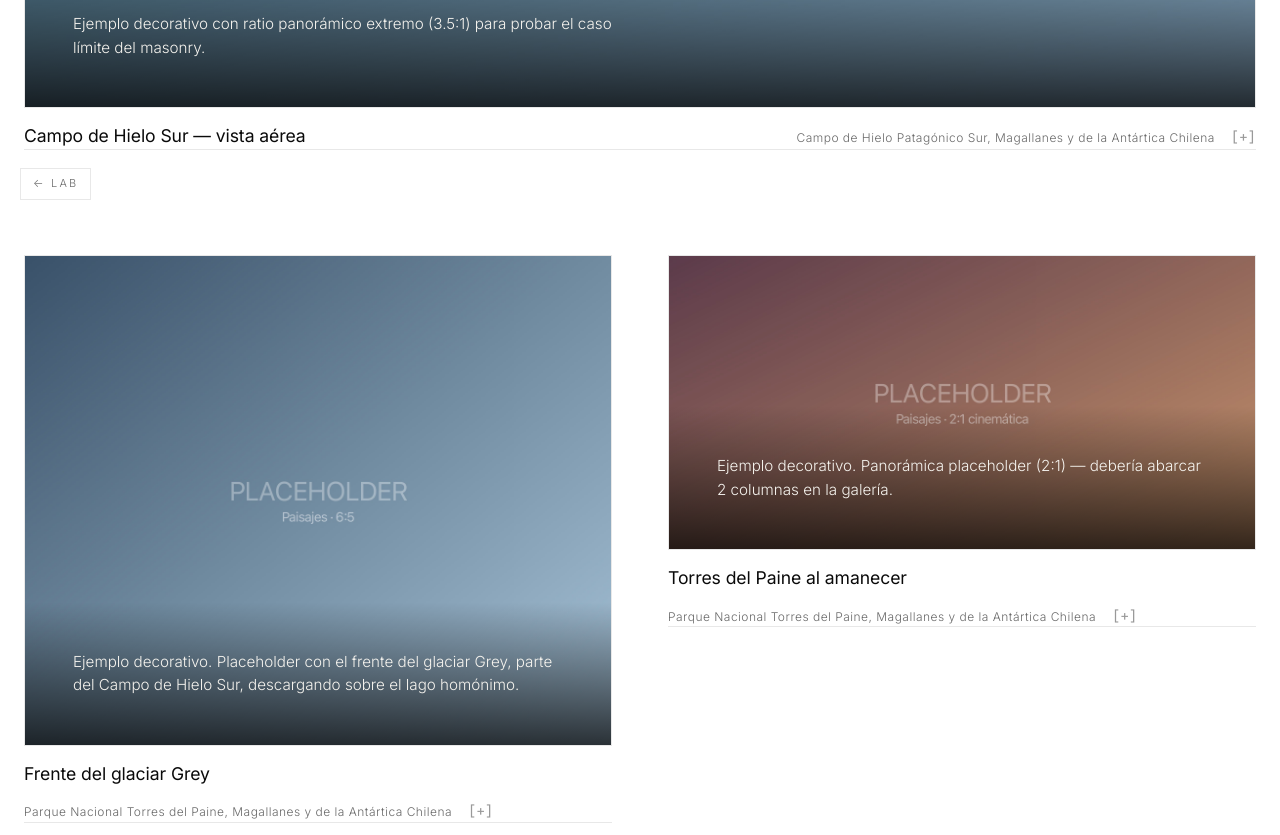
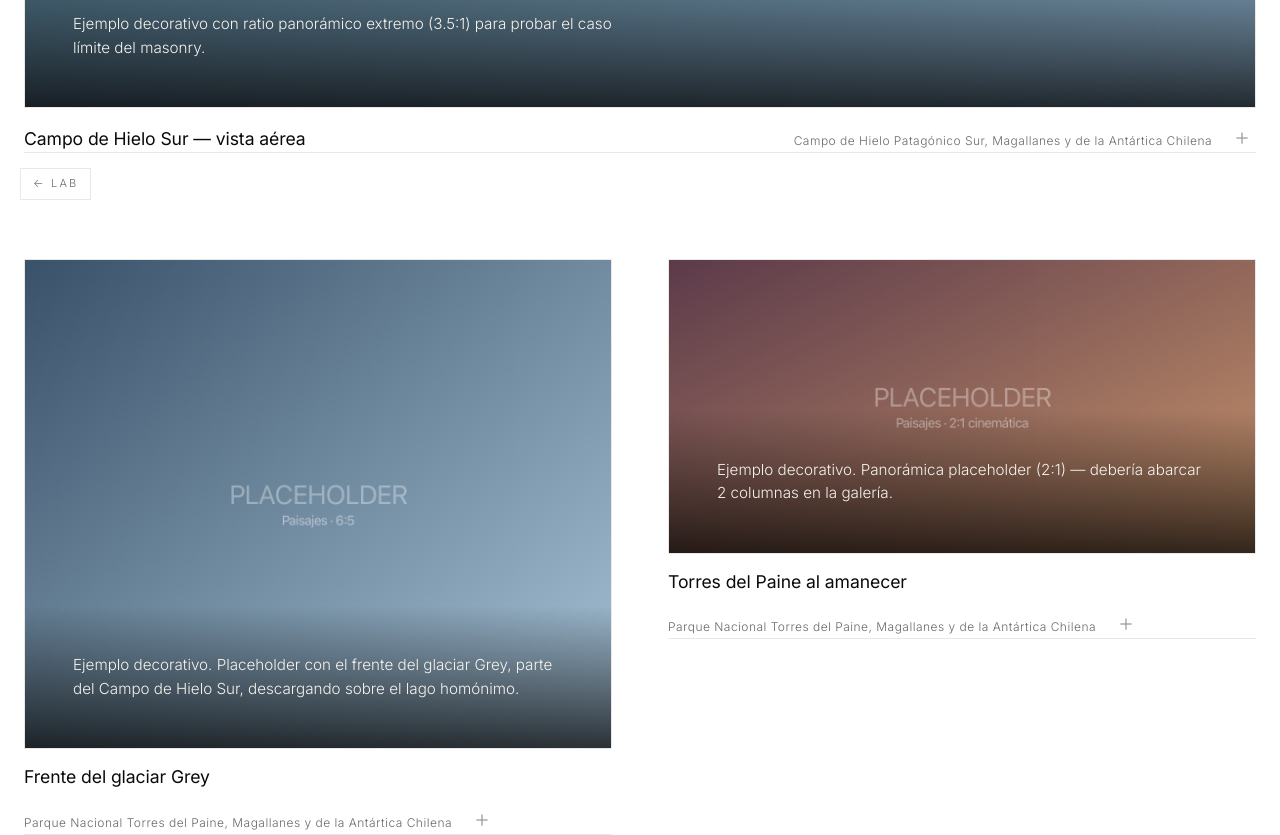
Before and after one commit to tomgc/galeria, an Astro site: page /galeria/lab/f-premium in a window 1280 px wide. Shown: the part 580-1415 px from the top of the page. Built offline with nearby package versions, Linux system fonts and the light colour scheme; Astro itself is replaced by a stand-in of ours.

Commit message:
fix(lab-f): toggle de info como SVG dibujado, centrado al pixel
El [+] textual en JetBrains Mono no calzaba perfecto: los corchetes y
el + tienen métrica distinta y se veía descentrado.

Solución: SVG con dos lines (horizontal + vertical) en viewBox 14×14
con stroke 1.25. Cuando se abre, la vertical hace scaleY(0) con
transition de 220ms, dejando sólo la horizontal (visualmente − ).

Ventajas:
- Centrado al pixel garantizado por el viewBox
- Animación suave entre estados (no salto de glyph)
- currentColor para heredar el color del botón
- focusable=false y aria-hidden=true en el svg
- Touch target 28×28 con el glyph de 14×14 al centro

```diff
--- a/src/pages/lab/f-premium.astro
+++ b/src/pages/lab/f-premium.astro
@@ -225,24 +225,35 @@ const heroFull = hero ? await getImage({
         letter-spacing: 0.04em;
         color: var(--fg-muted);
       }
+      /* Toggle de información técnica como ícono SVG dibujado, perfectamente
+         centrado al pixel. Vertical bar encoge a scaleY(0) cuando se abre,
+         dejando sólo la horizontal: visualmente + → − semánticamente correcto. */
       .info-btn {
+        width: 28px;
+        height: 28px;
         background: transparent;
         border: 0;
-        padding: 4px 8px;
-        margin: -4px -8px;            /* extiende área clickeable sin agregar peso visual */
-        font: 500 14px/1 'JetBrains Mono', ui-monospace, monospace;
+        padding: 0;
+        display: inline-flex;
+        align-items: center;
+        justify-content: center;
         color: var(--fg-faint);
         cursor: pointer;
-        white-space: nowrap;
         transition: color 160ms ease;
       }
       .info-btn:hover { color: var(--fg); }
-      .info-btn::before {
-        content: '[+]';
-        display: inline-block;
+      .info-btn svg { display: block; overflow: visible; }
+      .info-btn svg line {
+        stroke: currentColor;
+        stroke-width: 1.25;
+        stroke-linecap: square;
       }
-      .photo-card[data-info-open='true'] .info-btn::before {
-        content: '[−]';
+      .info-btn svg .v {
+        transform-origin: center;
+        transition: transform 220ms ease;
+      }
+      .photo-card[data-info-open='true'] .info-btn svg .v {
+        transform: scaleY(0);
       }
 
       /* Panel de información técnica colapsable */
@@ -373,7 +384,12 @@ const heroFull = hero ? await getImage({
             <span class="photo-place">
               {[hero.data.location.city, hero.data.location.region].filter(Boolean).join(', ')}
             </span>
-            <button type="button" class="info-btn" aria-expanded="false" aria-label="Mostrar información técnica"></button>
+            <button type="button" class="info-btn" aria-expanded="false" aria-label="Mostrar información técnica">
+              <svg width="14" height="14" viewBox="0 0 14 14" aria-hidden="true" focusable="false">
+                <line x1="2" y1="7" x2="12" y2="7" />
+                <line class="v" x1="7" y1="2" x2="7" y2="12" />
+              </svg>
+            </button>
           </div>
           <div class="photo-info">
             <div class="photo-info-inner">
@@ -425,7 +441,12 @@ const heroFull = hero ? await getImage({
             <div class="photo-meta">
               <h2 class="photo-title">{data.title_es}</h2>
               {place && <span class="photo-place">{place}</span>}
-              <button type="button" class="info-btn" aria-expanded="false" aria-label="Mostrar información técnica"></button>
+              <button type="button" class="info-btn" aria-expanded="false" aria-label="Mostrar información técnica">
+              <svg width="14" height="14" viewBox="0 0 14 14" aria-hidden="true" focusable="false">
+                <line x1="2" y1="7" x2="12" y2="7" />
+                <line class="v" x1="7" y1="2" x2="7" y2="12" />
+              </svg>
+            </button>
             </div>
             <div class="photo-info">
               <div class="photo-info-inner">
```
